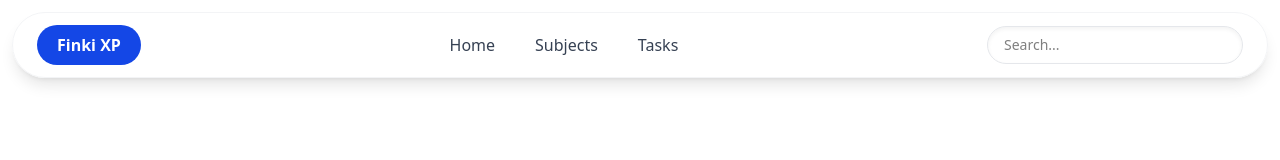
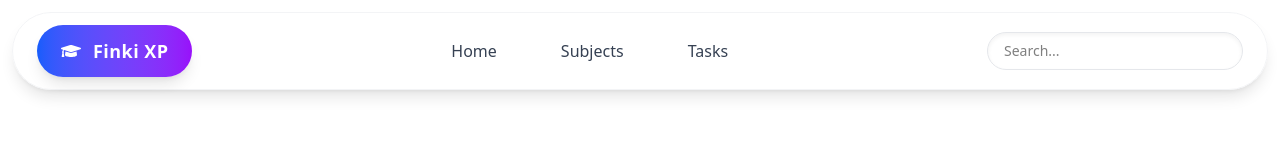
Before and after one commit to AmirOsman03/finkiXpProject, a React (Vite) app in the folder frontend/: page /tasks in a window 1280 px wide. Shown: the top 160 px of the page. Built offline with nearby package versions, Linux system fonts and the light colour scheme; no server answers; the HTML template or start-up script is replaced by a standard one.

Commit message:
Updated navbar v2

```diff
--- a/frontend/src/ui/components/Layout/Navbar/Navbar.jsx
+++ b/frontend/src/ui/components/Layout/Navbar/Navbar.jsx
@@ -1,5 +1,6 @@
 import React from 'react';
 import {Link} from "react-router";
+import {FaGraduationCap} from "react-icons/fa";
 
 const pages = [
     {
@@ -18,36 +19,40 @@ const pages = [
 
 const Navbar = () => {
     return (
-        <nav
-            className=" mx-3 my-3 rounded-full shadow-lg bg-white/80 backdrop-blur-md border border-gray-100 flex items-center justify-between px-6 py-3 min-h-[64px]">
+        <nav className="mx-3 my-3 rounded-full shadow-lg bg-white/80 backdrop-blur-md border border-gray-100 flex items-center px-6 py-3 min-h-[64px]">
             {/* Logo */}
-            <div className="flex items-center gap-2 bg-blue-700 hover:bg-blue-800 rounded-full p-2 px-5">
-                <Link to="/" className="text-white font-bold">
+            <div className="flex items-center gap-3 bg-gradient-to-r from-blue-600 to-purple-600 hover:from-blue-700 hover:to-purple-700 rounded-full p-3 px-6 shadow-lg transition-all duration-300 transform">
+                <div className="flex items-center gap-2">
+                    <FaGraduationCap className="text-white text-xl"/>
+                </div>
+                <Link to="/" className="text-white font-bold text-lg tracking-wide">
                     Finki XP
                 </Link>
             </div>
 
-            {/* Navigation Links */}
-            <div className="flex gap-4">
+            {/* Navigation Links - Centered and Equally Spaced */}
+            <div className="flex-1 flex justify-center">
+                <div className="flex gap-8">
                     {pages.map((page) => (
                         <Link
                             key={page.path}
                             to={page.path}
-                        className="text-gray-700 hover:text-blue-700 font-medium px-3 py-2 rounded-lg transition-colors duration-150"
+                            className="text-gray-700 hover:text-blue-700 font-medium px-4 py-2 rounded-lg transition-all duration-200 hover:bg-blue-50 hover:scale-105"
                         >
                             {page.name}
                         </Link>
                     ))}
                 </div>
+            </div>
 
             {/* Search Bar */}
-            <form className="relative w-48 sm:w-64">
+            <div className="relative w-48 sm:w-64">
                 <input
                     type="text"
                     placeholder="Search..."
                     className="w-full pl-4 pr-10 py-2 rounded-full border border-gray-200 bg-white shadow-inner focus:outline-none focus:ring-2 focus:ring-purple-200 transition-all duration-200 text-sm"
                 />
-            </form>
+            </div>
         </nav>
     );
 };
```
Lines whose indentation alone changed are shown as unchanged.
